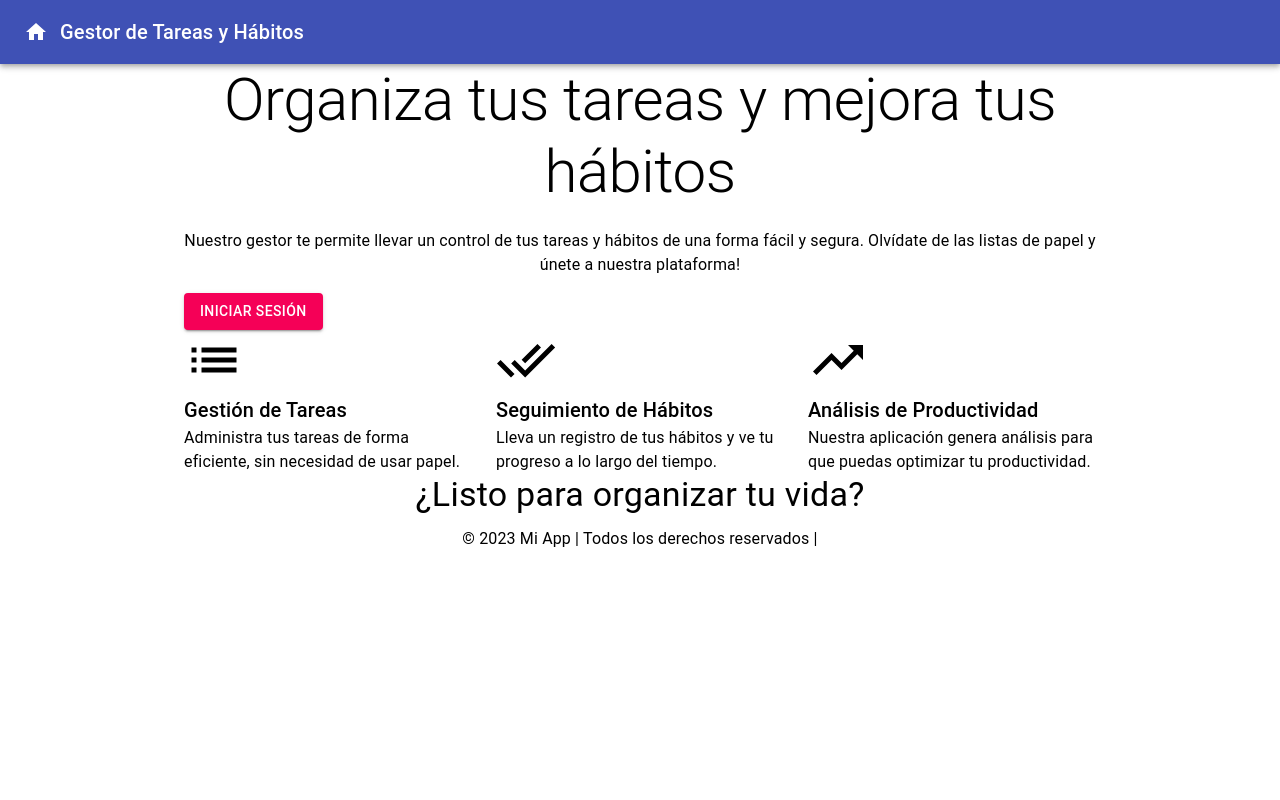
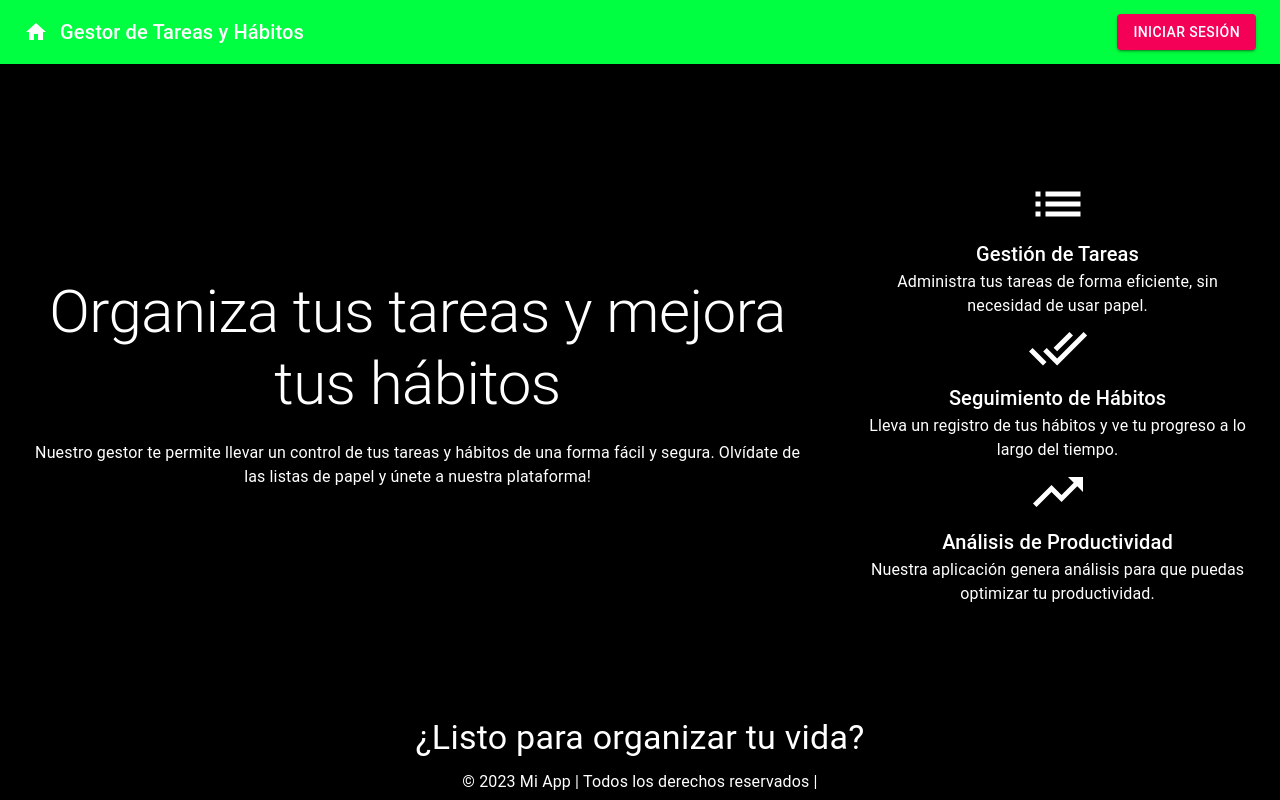
Before and after one commit to MgkJosue/HabitProject, a React (Create React App) app in the folder Frontend/: page / in a window 1280 px wide. Built offline with nearby package versions, Linux system fonts and the light colour scheme.

Commit message:
PaginaPrincipal

```diff
--- a/Frontend/src/views/HomePage.js
+++ b/Frontend/src/views/HomePage.js
@@ -1,5 +1,5 @@
 import React from 'react';
-import { AppBar, Toolbar, IconButton, Typography, Button, Container, Grid, Box } from '@material-ui/core';
+import { AppBar, Toolbar, IconButton, Typography, Button, Container, Box } from '@material-ui/core';
 import { Link as RouterLink } from 'react-router-dom';
 import HomeIcon from '@material-ui/icons/Home';
 import ListIcon from '@material-ui/icons/List';
@@ -8,8 +8,8 @@ import TrendingUpIcon from '@material-ui/icons/TrendingUp';
 
 const HomePage = () => {
   return (
-    <div>
-      <AppBar position="sticky">
+    <div style={{ backgroundColor: 'black', color: 'white', display: 'flex', flexDirection: 'column', minHeight: '100vh' }}>
+      <AppBar position="sticky" style={{ backgroundColor: '#00ff40' }}>
         <Toolbar>
           <IconButton edge="start" color="inherit" aria-label="logo">
             <HomeIcon />
@@ -17,46 +17,46 @@ const HomePage = () => {
           <Typography variant="h6" style={{ flexGrow: 1 }}>
             Gestor de Tareas y Hábitos
           </Typography>
+          <Button variant="contained" color="secondary" component={RouterLink} to="/login">
+            Iniciar Sesión
+          </Button>
         </Toolbar>
       </AppBar>
-      <Box bgcolor="primary.main" color="primary.contrastText" py={3}>
-        <Container maxWidth="md">
-          <Typography variant="h2" align="center" gutterBottom>
+      <div style={{ display: 'flex', justifyContent: 'center', alignItems: 'center', flex: 1 }}>
+        <Box className="caja2" style={{ textAlign: 'center', opacity: 0, transform: 'translateY(20px)', animation: 'appearAnimation 1s forwards' }}>
+          <Container>
+            <Typography
+              variant="h2"
+              gutterBottom
+              className="glowing-text"
+            >
               Organiza tus tareas y mejora tus hábitos
             </Typography>
-          <Typography variant="body1" align="center" paragraph>
+            <Typography variant="body1" paragraph>
               Nuestro gestor te permite llevar un control de tus tareas y hábitos de una forma fácil y segura. Olvídate de las listas de papel y únete a nuestra plataforma!
             </Typography>
-          <Box display="flex" justifyContent="center">
-            <Button variant="contained" color="secondary" component={RouterLink} to="/login">Iniciar Sesión</Button>
-          </Box>
           </Container>
         </Box>
-      <Container maxWidth="md" py={3}>
-        <Grid container spacing={3}>
-          <Grid item xs={12} sm={4}>
-            <Box display="flex" flexDirection="column" alignItems="center" mb={1}>
+        <Box className="caja1" style={{ textAlign: 'center' }}>
+          <Container>
+            <Box className="boxItem" display="flex" flexDirection="column" alignItems="center" mb={1}>
               <ListIcon style={{ fontSize: 60 }} />
               <Typography variant="h6">Gestión de Tareas</Typography>
               <Typography>Administra tus tareas de forma eficiente, sin necesidad de usar papel.</Typography>
             </Box>
-          </Grid>
-          <Grid item xs={12} sm={4}>
-            <Box display="flex" flexDirection="column" alignItems="center" mb={1}>
+            <Box className="boxItem" display="flex" flexDirection="column" alignItems="center" mb={1}>
               <DoneAllIcon style={{ fontSize: 60 }} />
               <Typography variant="h6">Seguimiento de Hábitos</Typography>
               <Typography>Lleva un registro de tus hábitos y ve tu progreso a lo largo del tiempo.</Typography>
             </Box>
-          </Grid>
-          <Grid item xs={12} sm={4}>
-            <Box display="flex" flexDirection="column" alignItems="center" mb={1}>
+            <Box className="boxItem" display="flex" flexDirection="column" alignItems="center" mb={1}>
               <TrendingUpIcon style={{ fontSize: 60 }} />
               <Typography variant="h6">Análisis de Productividad</Typography>
               <Typography>Nuestra aplicación genera análisis para que puedas optimizar tu productividad.</Typography>
             </Box>
-          </Grid>
-        </Grid>
           </Container>
+        </Box>
+      </div>
       <Box bgcolor="primary.main" color="primary.contrastText" py={3}>
         <Container maxWidth="md">
           <Typography variant="h4" align="center" gutterBottom>
@@ -71,6 +71,42 @@ const HomePage = () => {
           </Typography>
         </Container>
       </Box>
+      <style>
+        {`
+          @keyframes appearAnimation {
+            0% { opacity: 0; transform: translateY(20px); }
+            100% { opacity: 1; transform: translateY(0); }
+          }
+          .boxItem {
+            transition: transform 0.3s, opacity 0.3s;
+          }
+          .boxItem:hover {
+            transform: translateY(-10px);
+            opacity: 0.8;
+          }
+
+          .glowing-text {
+            position: relative;
+            display: inline-block;
+            cursor: pointer;
+          }
+
+          .glowing-text:hover {
+            animation: glowAnimation 1.5s infinite;
+          }
+
+          @keyframes glowAnimation {
+            0%, 100% {
+              color: white;
+              text-shadow: none;
+            }
+            50% {
+              color: #00ff40;
+              text-shadow: 0 0 10px rgba(0, 255, 64, 0.8), 0 0 20px rgba(0, 255, 64, 0.8), 0 0 30px rgba(0, 255, 64, 0.8);
+            }
+          }
+        `}
+      </style>
     </div>
   );
 };
--- a/Frontend/src/views/MainPage.js
+++ b/Frontend/src/views/MainPage.js
@@ -18,6 +18,7 @@ import { makeStyles } from '@material-ui/core/styles';
 const useStyles = makeStyles((theme) => ({
   root: {
     flexGrow: 1,
+    background: '#d1d0e0',
   },
   menuButton: {
     marginRight: theme.spacing(2),
@@ -29,6 +30,22 @@ const useStyles = makeStyles((theme) => ({
     padding: theme.spacing(2),
     textAlign: 'center',
     color: theme.palette.text.secondary,
+  },
+  menu: {
+    marginTop: '50px',
+    width: '200px',
+    background: theme.palette.primary.main,
+  },
+  menuItem: {
+    color: theme.palette.common.white,
+  },
+  pageWrapper: {
+    display: 'flex',
+    flexDirection: 'column',
+    minHeight: '100vh',
+  },
+  footer: {
+    marginTop: 'auto',
   },
 }));
 
@@ -43,8 +60,8 @@ export default function MainPage() {
 
     if (userId) {
       fetch(`/usuarios/${userId}`)
-        .then(response => response.json())
-        .then(data => setUsername(data.nombre))
+        .then((response) => response.json())
+        .then((data) => setUsername(data.nombre))
         .catch((error) => console.error('Error:', error));
     }
   }, []);
@@ -67,7 +84,13 @@ export default function MainPage() {
     <div className={classes.root}>
       <AppBar position="static">
         <Toolbar>
-          <IconButton edge="start" className={classes.menuButton} color="inherit" aria-label="menu" onClick={handleClick}>
+          <IconButton
+            edge="start"
+            className={classes.menuButton}
+            color="inherit"
+            aria-label="menu"
+            onClick={handleClick}
+          >
             <MenuIcon />
           </IconButton>
           <Menu
@@ -76,21 +99,41 @@ export default function MainPage() {
             keepMounted
             open={Boolean(anchorEl)}
             onClose={handleClose}
+            classes={{ paper: classes.menu }}
           >
-            <MenuItem onClick={() => navigate('/profile')}>Perfil</MenuItem>
-            <MenuItem onClick={() => navigate('/progress')}>Progresos</MenuItem>
+            <MenuItem
+              className={classes.menuItem}
+              onClick={() => navigate('/profile')}
+            >
+              Perfil
+            </MenuItem>
+            <MenuItem
+              className={classes.menuItem}
+              onClick={() => navigate('/progress')}
+            >
+              Progresos
+            </MenuItem>
           </Menu>
           <Typography variant="h6" className={classes.title}>
             Gestor de Hábitos y Tareas
           </Typography>
-          <Button color="inherit" onClick={logout}>Cerrar sesión</Button>
+          <Button color="inherit" onClick={logout}>
+            Cerrar sesión
+          </Button>
         </Toolbar>
       </AppBar>
+      <div className={classes.pageWrapper}>
+        <Container class="cont1">
+        <h1>Hola Mndo</h1>
+        </Container>
+        <Container class="cont2">
           <Container maxWidth="md">
-        <Grid container spacing={3}>
+            <Grid container spacing={2}>
               <Grid item xs={12}>
                 <Paper className={classes.paper}>
-              <Typography variant="h4">Bienvenido a tu Gestor de Hábitos y Tareas, {username}</Typography>
+                  <Typography variant="h4">
+                    Bienvenido a tu Gestor de Hábitos y Tareas, {username}
+                  </Typography>
                   <Typography variant="body1">
                     Organiza tu vida y mejora tus hábitos con nuestro gestor
                   </Typography>
@@ -99,7 +142,11 @@ export default function MainPage() {
               <Grid item xs={6}>
                 <Paper className={classes.paper}>
                   <Typography variant="h5">Tus Tareas</Typography>
-              <Button variant="contained" color="primary" onClick={() => navigate('/task-list')}>
+                  <Button
+                    variant="contained"
+                    color="primary"
+                    onClick={() => navigate('/task-list')}
+                  >
                     Ver Tareas
                   </Button>
                 </Paper>
@@ -107,13 +154,56 @@ export default function MainPage() {
               <Grid item xs={6}>
                 <Paper className={classes.paper}>
                   <Typography variant="h5">Tus Hábitos</Typography>
-              <Button variant="contained" color="secondary" onClick={() => navigate('/habit-list')}>
+                  <Button
+                    variant="contained"
+                    color="secondary"
+                    onClick={() => navigate('/habit-list')}
+                  >
+                    Ver Hábitos
+                  </Button>
+                </Paper>
+              </Grid>
+              <Grid item xs={6}>
+                <Paper className={classes.paper}>
+                  <Typography variant="h5">Tus Hábitos</Typography>
+                  <Button
+                    variant="contained"
+                    color="secondary"
+                    onClick={() => navigate('/habit-list')}
+                  >
+                    Ver Hábitos
+                  </Button>
+                </Paper>
+              </Grid>
+              <Grid item xs={6}>
+                <Paper className={classes.paper}>
+                  <Typography variant="h5">Tus Hábitos</Typography>
+                  <Button
+                    variant="contained"
+                    color="secondary"
+                    onClick={() => navigate('/habit-list')}
+                  >
                     Ver Hábitos
                   </Button>
                 </Paper>
               </Grid>
             </Grid>
           </Container>
+        </Container>
+      </div>
+      <footer>
+        <Container
+          className={classes.footer}
+          bgcolor="secondary.main"
+          color="secondary.contrastText"
+        >
+          <Container maxWidth="md">
+            <Typography align="center" color="inherit" gutterBottom>
+              © 2023 Mi App | Todos los derechos reservados |
+            </Typography>
+          </Container>
+        </Container>
+      </footer>
     </div>
   );
 }
```
Lines whose indentation alone changed are shown as unchanged.
